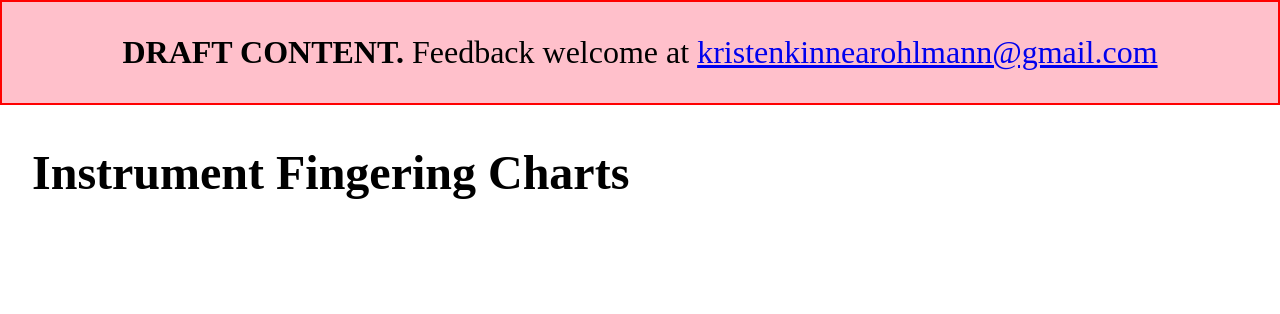
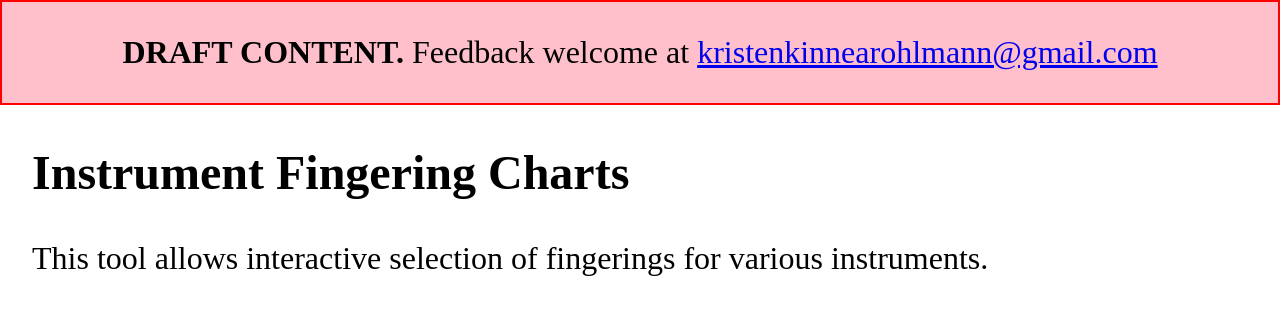
Before and after one commit to kristenkinnearohlmann/instrument-fingering-charts, a SvelteKit app: page / in a window 1280 px wide. Shown: the top 314 px of the page. Built offline with nearby package versions, Linux system fonts and the light colour scheme.

Commit message:
Add page subheader, start form component

```diff
--- a/src/components/PageHeader.svelte
+++ b/src/components/PageHeader.svelte
@@ -4,6 +4,7 @@
 
 <div>
 	<h2>{pageTitle || 'Instrument Fingering Charts'}</h2>
+	<p>This tool allows interactive selection of fingerings for various instruments.</p>
 </div>
 
 <style>
```
